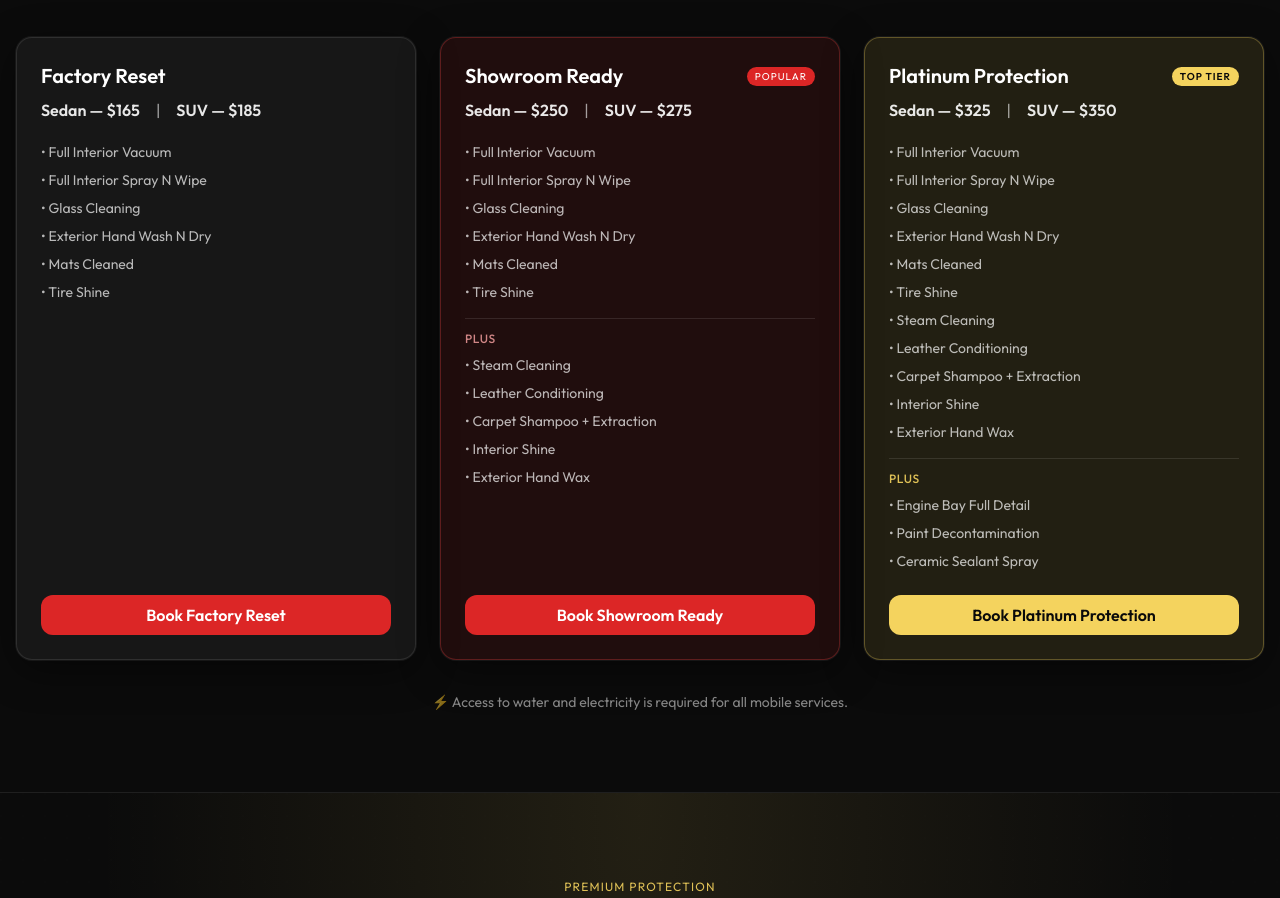
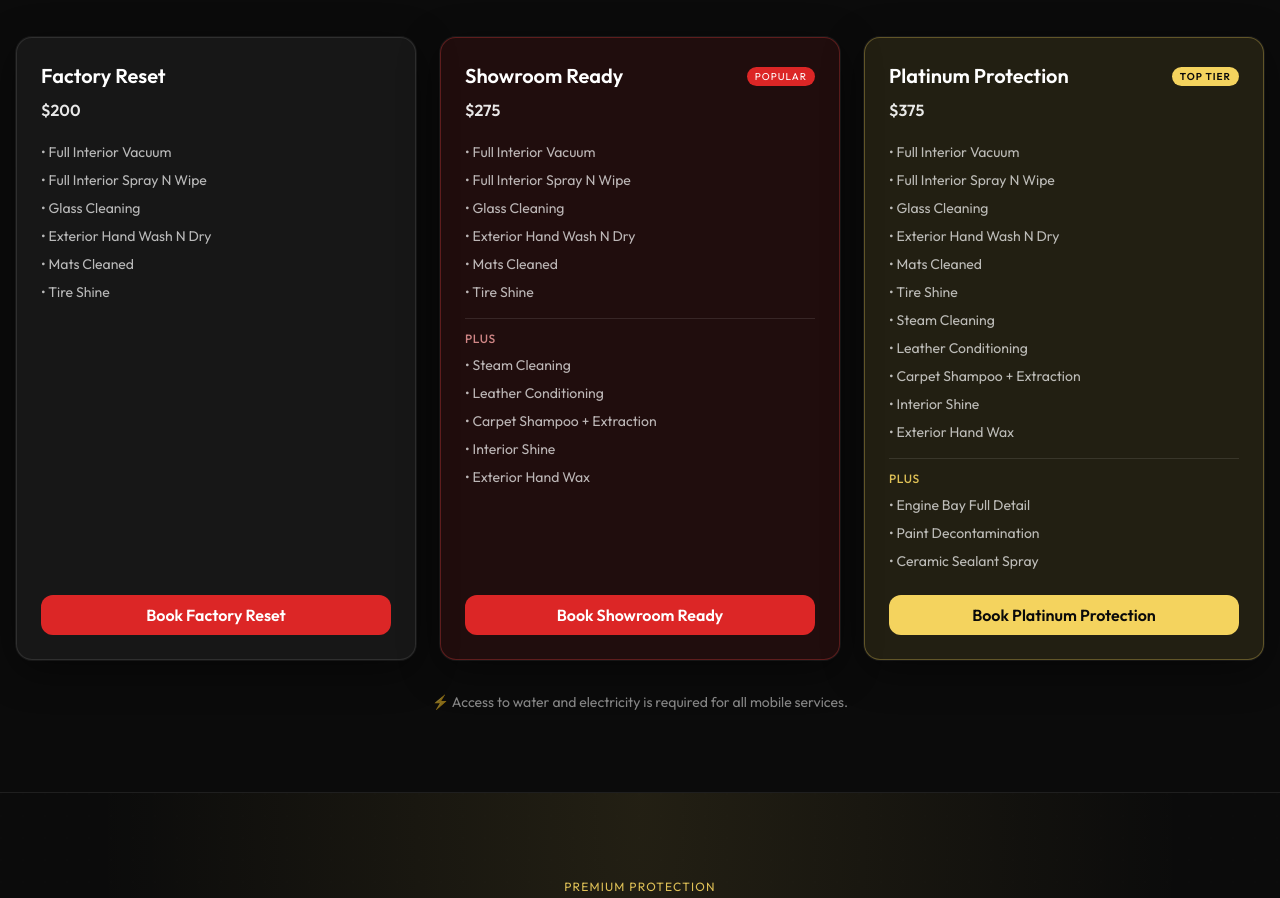
Before and after one commit to twizzyautospa/twizzyautospa.github.io, a plain HTML site: page index.html in a window 1280 px wide. Shown: the part 1104-2002 px from the top of the page. Drawn offline with nearby package versions, Linux system fonts and the light colour scheme.

Commit message:
Update index.html package pricing, converted sedan and SUV pricing into one

```diff
--- a/index.html
+++ b/index.html
@@ -291,9 +291,7 @@
         >
           <h3 class="font-display text-xl font-semibold">Factory Reset</h3>
           <div class="mt-2 flex items-center gap-4">
-            <span class="text-white/90 font-semibold">Sedan — $165</span>
-            <span class="text-white/60">|</span>
-            <span class="text-white/90 font-semibold">SUV — $185</span>
+            <span class="text-white/90 font-semibold">$200</span>
           </div>
           <ul class="mt-5 space-y-2 text-white/70 text-sm flex-1">
             <li>• Full Interior Vacuum</li>
@@ -323,9 +321,7 @@
             >
           </div>
           <div class="mt-2 flex items-center gap-4">
-            <span class="text-white/90 font-semibold">Sedan — $250</span>
-            <span class="text-white/60">|</span>
-            <span class="text-white/90 font-semibold">SUV — $275</span>
+            <span class="text-white/90 font-semibold">$275</span>
           </div>
           <ul class="mt-5 space-y-2 text-white/70 text-sm flex-1">
             <li>• Full Interior Vacuum</li>
@@ -367,9 +363,7 @@
             >
           </div>
           <div class="mt-2 flex items-center gap-4">
-            <span class="text-white/90 font-semibold">Sedan — $325</span>
-            <span class="text-white/60">|</span>
-            <span class="text-white/90 font-semibold">SUV — $350</span>
+            <span class="text-white/90 font-semibold">$375</span>
           </div>
           <ul class="mt-5 space-y-2 text-white/70 text-sm flex-1">
             <li>• Full Interior Vacuum</li>
```
